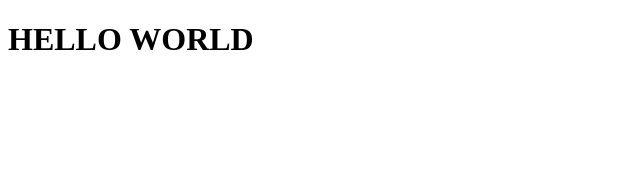
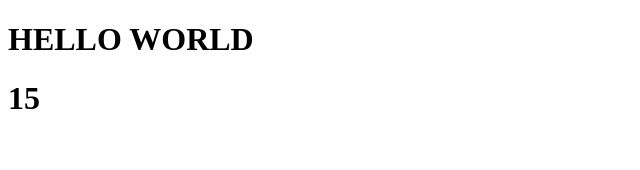
Before and after one commit to JennyPersichini/react-exercises, a React (Create React App) app in the folder react-exercises/: page / in a window 1280 px wide. Shown: the top 170 px of the page, without its empty margins (0-640 px from the left). Built offline with nearby package versions, Linux system fonts and the light colour scheme.

Commit message:
complete function_components02

```diff
--- a/react-exercises/src/App.js
+++ b/react-exercises/src/App.js
@@ -1,5 +1,6 @@
 import React from "react";
 import { Welcome } from './Welcome';
+import { Sum } from './Sum';
 
 export default class App extends React.Component {
 
@@ -16,6 +17,7 @@ handleLenguageChange = (event) => {
     return (
       <>
         <Welcome />
+        <Sum numbers = {[1,2,3,4,5]}/>
       </>
     );
   }
--- /dev/null
+++ b/react-exercises/src/Sum.js
@@ -0,0 +1,6 @@
+export function Sum(props){
+    const result = props.numbers.reduce((previus, current) => previus + current)
+    return (
+     <h1>{result}</h1>
+    )
+   }
```
